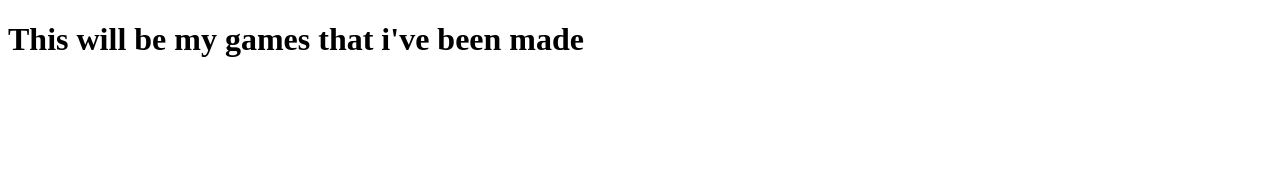
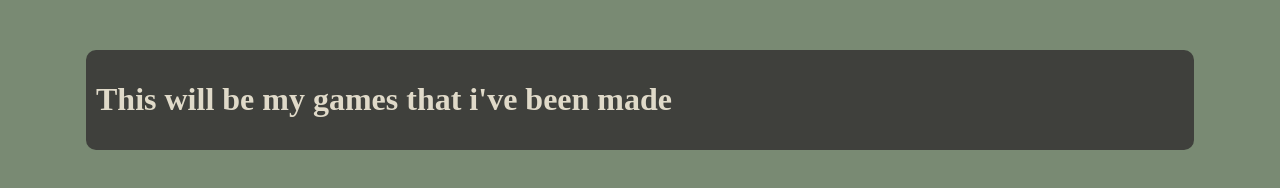
Before and after one commit to GE08T/GE08T.github.io, a plain HTML site: page index.html in a window 1280 px wide. Drawn offline with Linux system fonts and the light colour scheme; a web font is replaced by a local one.

Commit message:
feat(theme) : add theme for view

```diff
--- a/assets/index.css
+++ b/assets/index.css
@@ -8,3 +8,24 @@
 * {
     font-family: "Montserrat";
 }
+
+body {
+    margin: 0;
+    background-color: #798a73;
+}
+
+.container {
+    display: flex;
+    align-items: center;
+    width: 85%;
+    height: 90%;
+    margin: 50px auto;
+    padding: 10px;
+    background-color: #3f403c;
+    border-radius: 10px;
+}
+
+.container h1 {
+    text-align: center;
+    color: #e0dac9;
+}
--- a/index.html
+++ b/index.html
@@ -7,6 +7,8 @@
     <link rel="stylesheet" href="./assets/index.css">
 </head>
 <body>
-    <h1>This will be my games that i've been made</h1>
+    <div class="container">
+        <h1>This will be my games that i've been made</h1>
+    </div>
 </body>
 </html>
```
